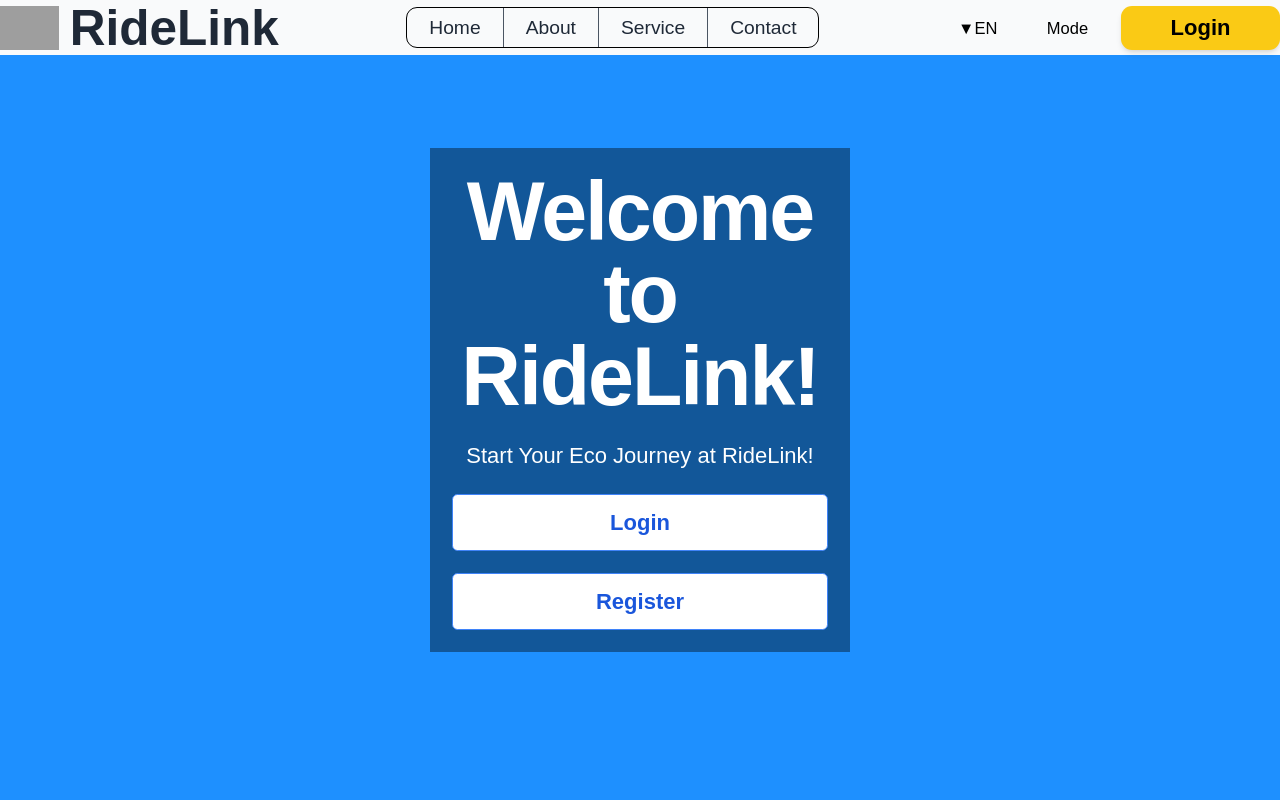
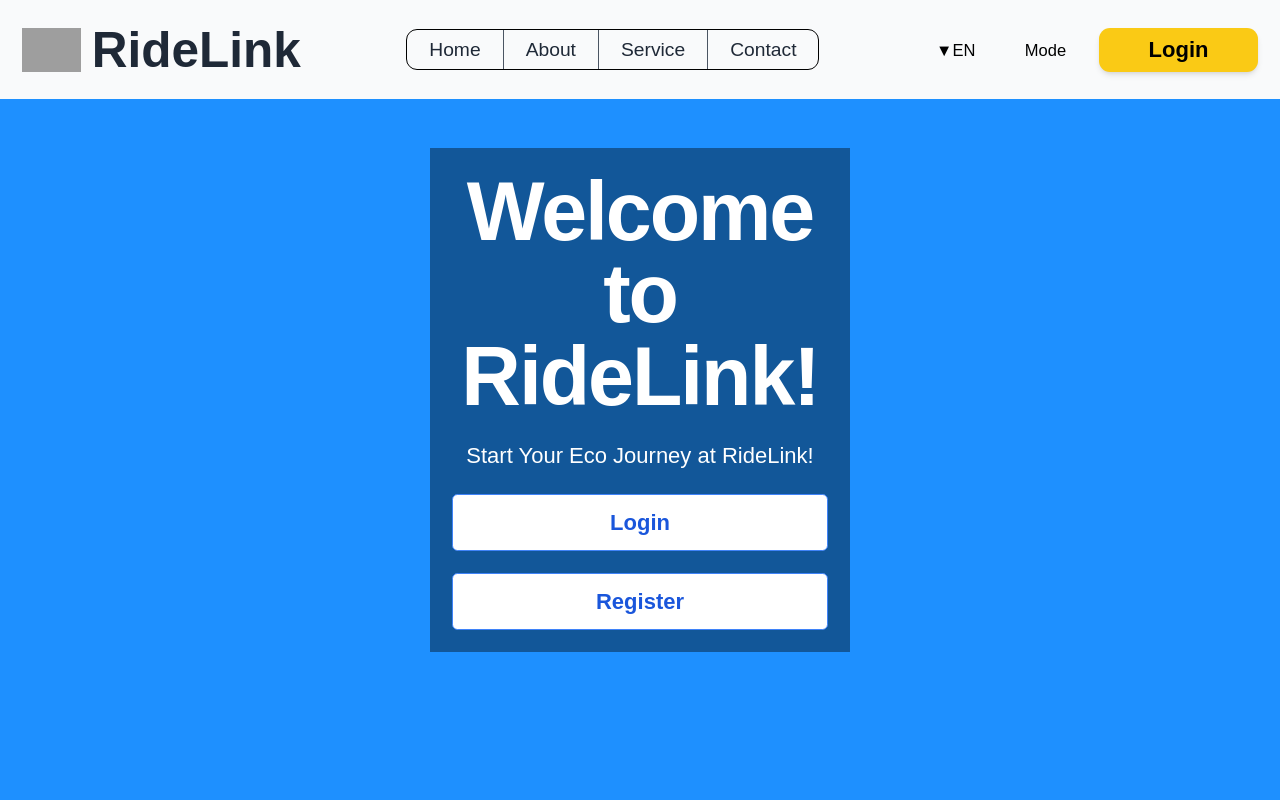
Before and after one commit to tianmalu/CarPooling, a React (Create React App) app: page / in a window 1280 px wide. Shown: the top 800 px of the page. Built offline with nearby package versions, Linux system fonts and the light colour scheme; grey boxes are pictures that could not be loaded.

Commit message:
Navbar and Footer ver.1.0.1

```diff
--- a/src/components/Navbar.js
+++ b/src/components/Navbar.js
@@ -5,7 +5,7 @@ const Navbar = () => {
   const [languageMenuOpen, setLanguageMenuOpen] = useState(false);
   const languageButtonRef = useRef(null);
   const [selectedLanguage, setSelectedLanguage] = useState('EN');
-  const [isAtTop, setIsAtTop] = useState(true); // 初始化为 true
+  const [isAtTop, setIsAtTop] = useState(true);
 
   useEffect(() => {
     const handleOutsideClick = (event) => {
@@ -15,15 +15,15 @@ const Navbar = () => {
     };
 
     const handleScroll = () => {
-      setIsAtTop(window.scrollY === 0); // 判断页面是否在顶部
+      setIsAtTop(window.scrollY === 0);
     };
 
     document.addEventListener('click', handleOutsideClick);
-    window.addEventListener('scroll', handleScroll); // 监听滚动事件
+    window.addEventListener('scroll', handleScroll);
 
     return () => {
       document.removeEventListener('click', handleOutsideClick);
-      window.removeEventListener('scroll', handleScroll); // 清除事件监听器
+      window.removeEventListener('scroll', handleScroll);
     };
   }, [languageMenuOpen]);
 
@@ -41,7 +41,7 @@ const Navbar = () => {
   };
 
   return (
-    <nav className={`${darkMode ? 'bg-gray-900' : 'bg-gray-50'} fixed top-0 w-full flex justify-between items-center p-${isAtTop ? 2 : 4} text-${darkMode ? 'white' : 'black'}`}>
+    <nav className={`${darkMode ? 'bg-gray-900' : 'bg-gray-50'} fixed top-0 w-full flex justify-between items-center ${isAtTop ? 'p-4' : 'p-2'} text-${darkMode ? 'white' : 'black'} transition-all duration-500`}>
       {/* Logo */}
       <div className="flex items-center">
         <img src="/logo.png" alt="Logo" className="h-8 mr-2" />
```
